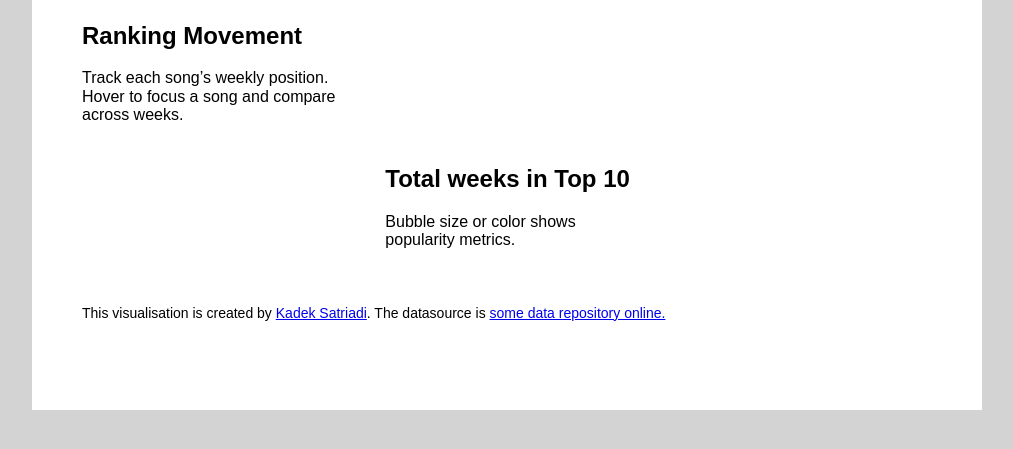
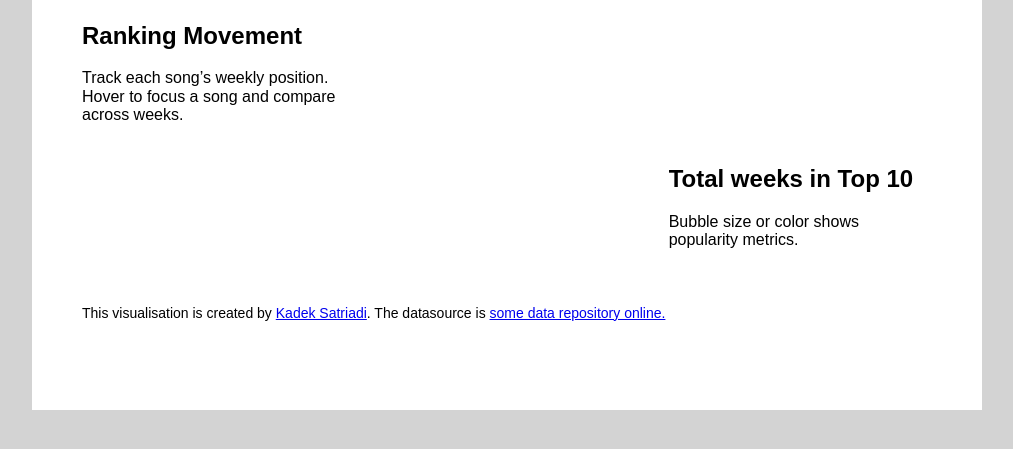
Before and after one commit to yfengoo/3179W10, a plain HTML site: page index.html in a window 1280 px wide. Shown: the part 131-580 px from the top of the page, without its empty margins (133-1146 px from the left). Drawn offline with nearby package versions, Linux system fonts and the light colour scheme; a script that the page names is missing.

Commit message:
modified the grid width

```diff
--- a/index.html
+++ b/index.html
@@ -41,7 +41,7 @@
             <p>Track each song’s weekly position. Hover to focus a song and compare across weeks. </p>
           </div>
         </div>
-        <div class="pure-u-1-3">
+        <div class="pure-u-2-3">
           <div id="vis1" class="vis-container"></div>
         </div>
     </div>
@@ -49,7 +49,7 @@
 
     <!-- pure grid group -->
     <div class="pure-g">
-        <div class="pure-u-1-3">
+        <div class="pure-u-2-3">
           <div id="vis2"  class="vis-container"></div>
         </div>
         <div class="pure-u-1-3">
```
